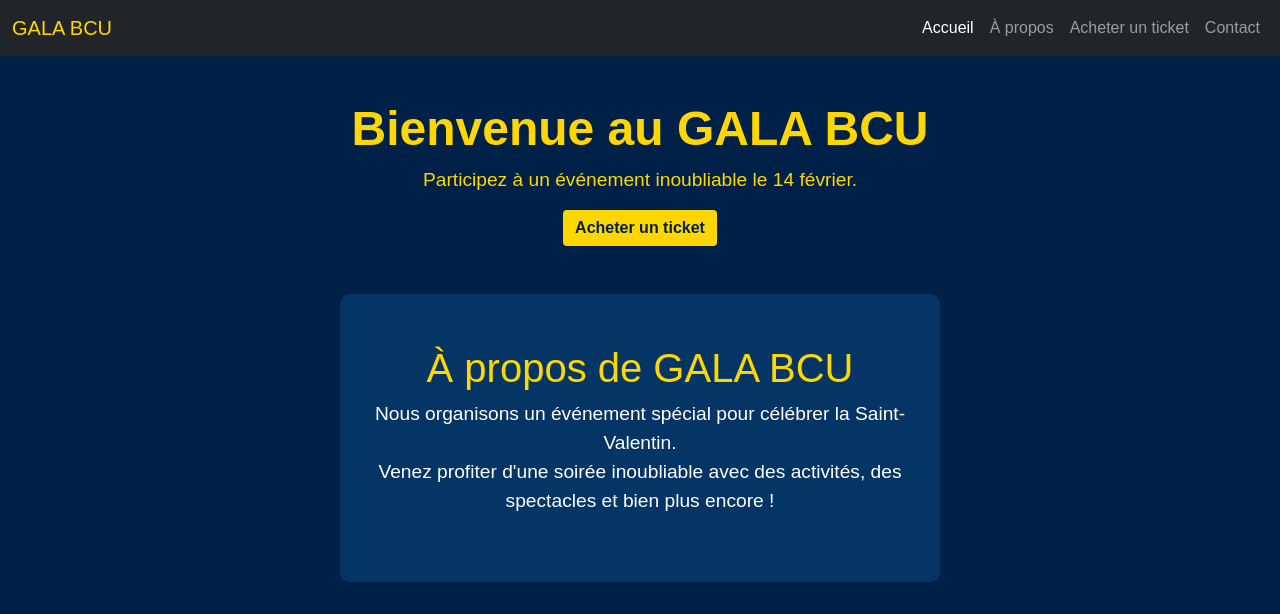
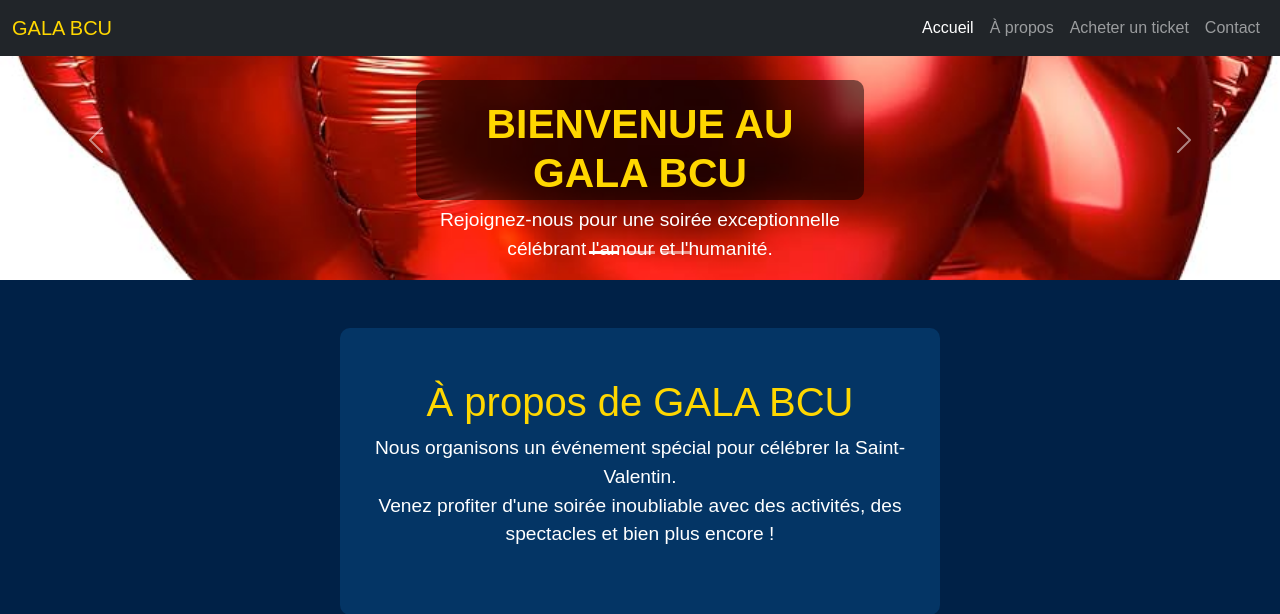
Before and after one commit to aurette2/galaBCU.github.io, a PHP site: page / in a window 1280 px wide. Shown: the top 614 px of the page. Run offline with PHP 8.4, Linux system fonts and the light colour scheme.

Commit message:
acueil carousel

```diff
--- a/buy.php
+++ b/buy.php
@@ -96,7 +96,7 @@ if ($_SERVER['REQUEST_METHOD'] === 'POST') {
     <!-- Navbar -->
     <nav class="navbar navbar-expand-lg navbar-dark bg-dark fixed-top">
         <div class="container-fluid">
-            <a class="navbar-brand" href="#"><?= SITE_NAME ?></a>
+            <a class="navbar-brand" href="index.php"><?= SITE_NAME ?></a>
             <button class="navbar-toggler" type="button" data-bs-toggle="collapse" data-bs-target="#navbarNav" aria-controls="navbarNav" aria-expanded="false" aria-label="Toggle navigation">
                 <span class="navbar-toggler-icon"></span>
             </button>
@@ -106,13 +106,13 @@ if ($_SERVER['REQUEST_METHOD'] === 'POST') {
                         <a class="nav-link active" href="index.php">Accueil</a>
                     </li>
                     <li class="nav-item">
-                        <a class="nav-link" href="#about">À propos</a>
+                        <a class="nav-link" href="index.php#about">À propos</a>
                     </li>
                     <li class="nav-item">
                         <a class="nav-link" href="buy.php">Acheter un ticket</a>
                     </li>
                     <li class="nav-item">
-                        <a class="nav-link" href="#contact">Contact</a>
+                        <a class="nav-link" href="index.php#contact">Contact</a>
                     </li>
                 </ul>
             </div>
--- a/index.php
+++ b/index.php
@@ -98,6 +98,44 @@
             background-color: #001f3f;
             color: #FFD700;
         }
+        .carousel-caption {
+            position: absolute; /* Nécessaire pour le placement au-dessus de l'image */
+            top: 50%; /* Place le centre verticalement */
+            left: 50%; /* Place le centre horizontalement */
+            transform: translate(-50%, -50%); /* Ajuste pour centrer exactement */
+            background: rgba(0, 0, 0, 0.5); /* Fond semi-transparent */
+            padding: 20px;
+            border-radius: 10px;
+            text-align: center; /* Aligne le texte au centre */
+
+        }
+
+        .carousel-caption h1 {
+            font-size: 2.55rem;
+            font-weight: bold;
+            color: #FFD700; /* Or */
+        }
+
+        .carousel-caption p {
+            font-size: 1.2rem;
+            color: #fff; /* Blanc */
+        }
+
+        .carousel .btn-primary {
+            background-color: #FFD700; /* Or */
+            color: #002147; /* Bleu nuit */
+            border: none;
+            font-weight: bold;
+        }
+
+        .carousel .btn-primary:hover {
+            background-color: #e6b800; /* Or plus foncé */
+        }
+
+        .carousel-item img {
+            height: 35vh;
+            object-fit: cover;
+        }
     </style>
 </head>
 
@@ -105,7 +143,7 @@
     <!-- Navbar -->
     <nav class="navbar navbar-expand-lg navbar-dark bg-dark fixed-top">
         <div class="container-fluid">
-            <a class="navbar-brand" href="#"><?= SITE_NAME ?></a>
+            <a class="navbar-brand" href="index.php"><?= SITE_NAME ?></a>
             <button class="navbar-toggler" type="button" data-bs-toggle="collapse" data-bs-target="#navbarNav" aria-controls="navbarNav" aria-expanded="false" aria-label="Toggle navigation">
                 <span class="navbar-toggler-icon"></span>
             </button>
@@ -128,11 +166,52 @@
         </div>
     </nav>
 
-    <!-- Section Accueil -->
-    <div class="container text-center">
-        <h1>Bienvenue au <?= SITE_NAME ?></h1>
-        <p>Participez à un événement inoubliable le 14 février.</p>
-        <a href="buy.php" class="btn btn-primary">Acheter un ticket</a>
+    <!-- Section Accueil avec carousel -->
+    <div id="carouselExampleCaptions" class="carousel slide" data-bs-ride="carousel" data-bs-interval="3000">
+        <!-- Indicators -->
+        <div class="carousel-indicators">
+            <button type="button" data-bs-target="#carouselExampleCaptions" data-bs-slide-to="0" class="active" aria-current="true" aria-label="Slide 1"></button>
+            <button type="button" data-bs-target="#carouselExampleCaptions" data-bs-slide-to="1" aria-label="Slide 2"></button>
+            <button type="button" data-bs-target="#carouselExampleCaptions" data-bs-slide-to="2" aria-label="Slide 3"></button>
+        </div>
+
+        <!-- Slides -->
+        <div class="carousel-inner">
+            <div class="carousel-item active">
+                <img src="assets/images/slide1.jpg" class="d-block w-100" alt="Gala Image 1">
+                <div class="carousel-caption d-none d-md-block">
+                    <h1 class="text-uppercase">Bienvenue au <?= SITE_NAME ?></h1>
+                    <p>Rejoignez-nous pour une soirée exceptionnelle célébrant l'amour et l'humanité.</p>
+                    <a href="buy.php" class="btn btn-primary">Acheter un ticket</a>
+                </div>
+            </div>
+            <div class="carousel-item">
+                <img src="assets/images/slide2.jpg" class="d-block w-100" alt="Gala Image 2">
+                <div class="carousel-caption d-none d-md-block">
+                    <h1 class="text-uppercase">14 Février 2025</h1>
+                    <p>Une soirée mémorable avec un dîner, des prestations artistiques et des surprises.</p>
+                    <a href="buy.php" class="btn btn-primary">Acheter un ticket</a>
+                </div>
+            </div>
+            <div class="carousel-item">
+                <img src="assets/images/slide3.jpeg" class="d-block w-100" alt="Gala Image 3">
+                <div class="carousel-caption d-none d-md-block">
+                    <h1 class="text-uppercase">Cœurs Unis pour une Humanité Sensible</h1>
+                    <p>Un gala pour célébrer l'amour et renforcer les liens humains.</p>
+                    <a href="buy.php" class="btn btn-primary">Acheter un ticket</a>
+                </div>
+            </div>
+        </div>
+
+        <!-- Navigation -->
+        <button class="carousel-control-prev" type="button" data-bs-target="#carouselExampleCaptions" data-bs-slide="prev">
+            <span class="carousel-control-prev-icon" aria-hidden="true"></span>
+            <span class="visually-hidden">Précédent</span>
+        </button>
+        <button class="carousel-control-next" type="button" data-bs-target="#carouselExampleCaptions" data-bs-slide="next">
+            <span class="carousel-control-next-icon" aria-hidden="true"></span>
+            <span class="visually-hidden">Suivant</span>
+        </button>
     </div>
 
     <!-- Section À propos -->
```
Also changed, not shown: assets/images/slide1.jpg (added), assets/images/slide2.jpg (added), assets/images/slide3.jpeg (added), assets/images/slide4.jpeg (added), 2 other files.
